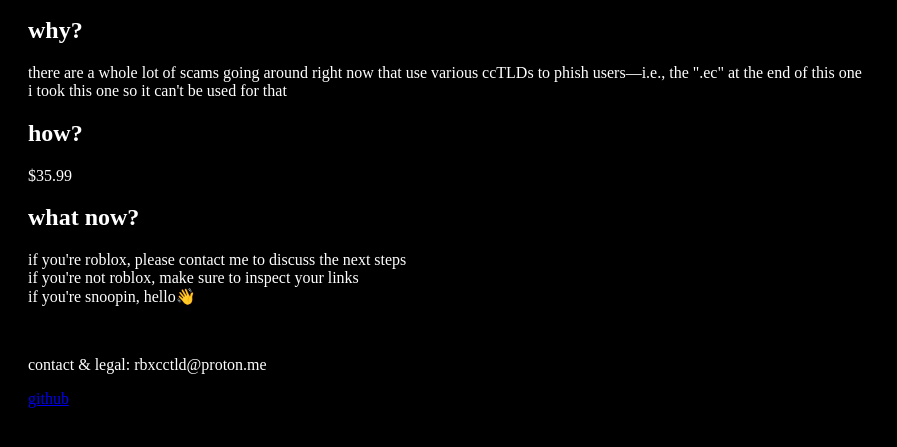
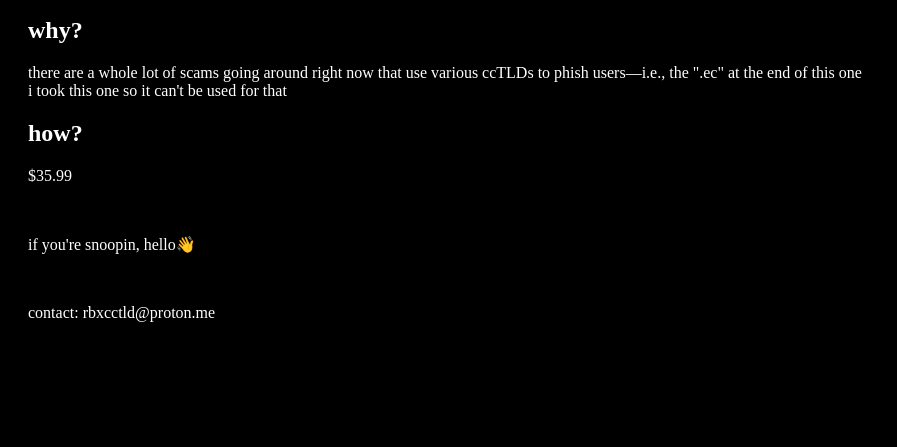
Before and after one commit to rbxcctld/warning, a plain HTML site: page index.html in a window 1280 px wide. Shown: the part 147-594 px from the top of the page, without its empty margins (0-897 px from the left). Drawn offline with Linux system fonts and the light colour scheme.

Commit message:
simplify

```diff
--- a/index.html
+++ b/index.html
@@ -12,13 +12,9 @@
     i took this one so it can't be used for that</p>
     <h2>how?</h2>
     <p>$35.99</p>
-
-    <h2>what now?</h2>
-    <p>if you're roblox, please contact me to discuss the next steps<br/>
-    if you're not roblox, make sure to inspect your links<br/>
-    if you're snoopin, hello👋</p>
     <br>
-    <p>contact & legal: rbxcctld@proton.me</p>
-    <a href="https://github.com/rbxcctld/warning">github</a>
+    <p>if you're snoopin, hello👋</p>
+    <br>
+    <p>contact: rbxcctld@proton.me</p>
   </body>
 </html>
```
